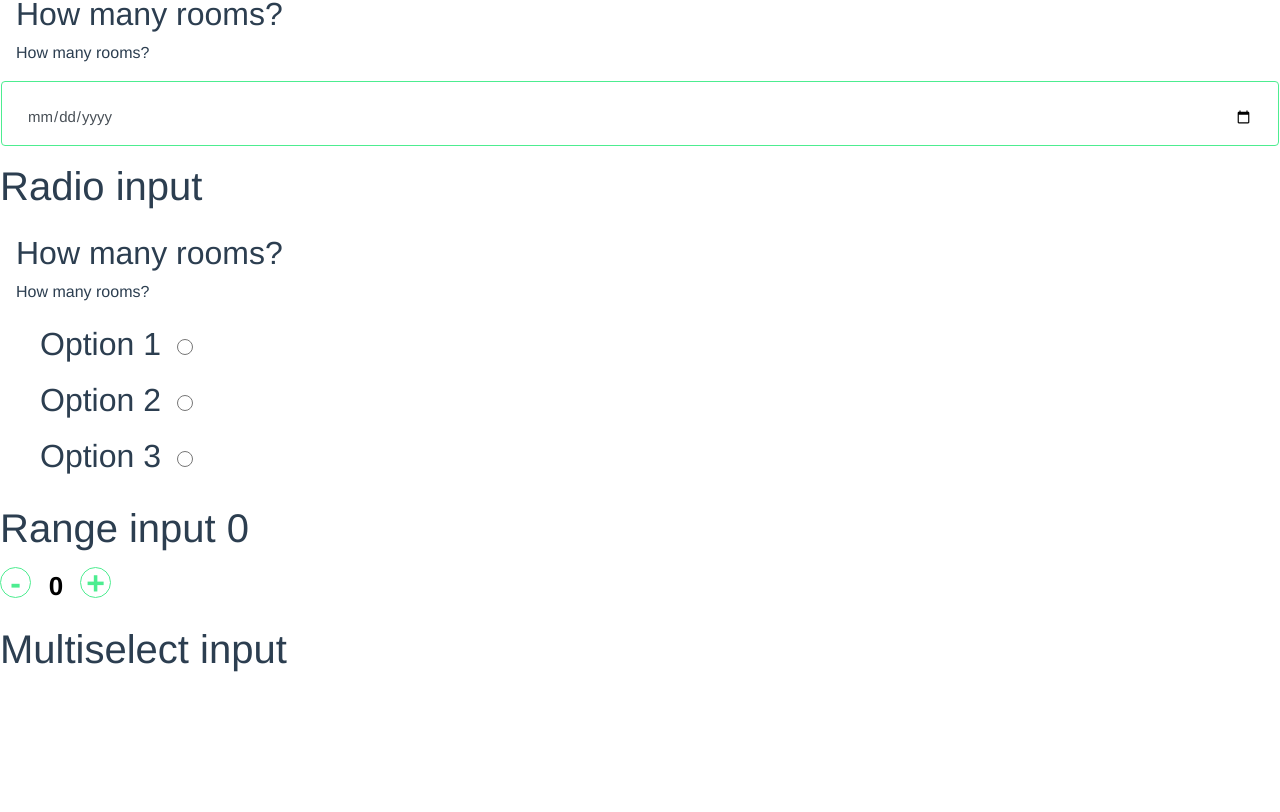
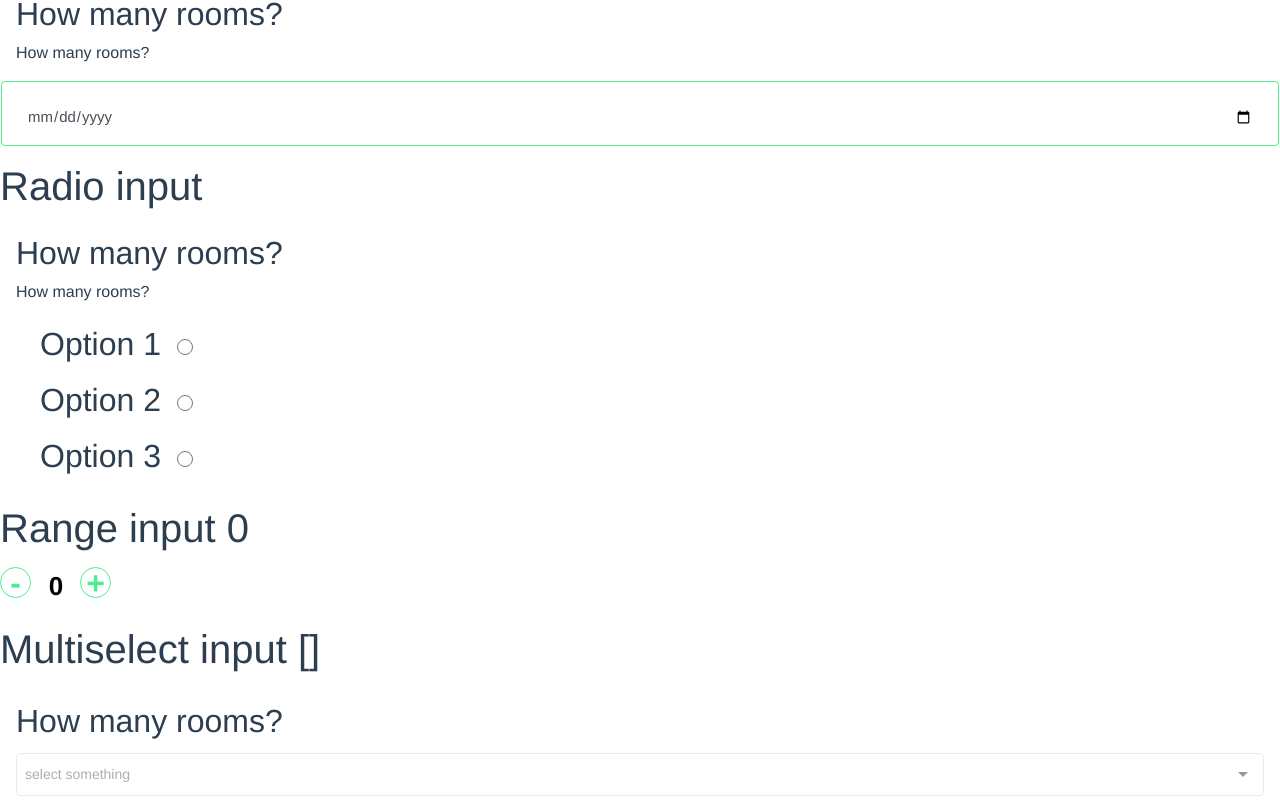
Before and after one commit to mirimadahmed/vue-quotation-calculator, a Vue app: page /#/ in a window 1280 px wide. Shown: the part 877-1689 px from the top of the page. Before the commit the page ends 1558 px from the top, so only its background shows below. Built offline with nearby package versions, Linux system fonts and the light colour scheme.

Commit message:
multiselect done

```diff
--- a/src/components/HelloWorld.vue
+++ b/src/components/HelloWorld.vue
@@ -17,8 +17,8 @@
     <RadioInput v-model="radioInput" :settings="inputDef.services[0].subServices[0].questions[3]" />
     <h1>Range input {{ rangeInput }} </h1>
     <RangeInput v-model="rangeInput" :settings="inputDef.services[0].subServices[0].questions[4]" />
-    <h1>Multiselect input</h1>
-    <!-- <MultiselectInput /> -->
+    <h1>Multiselect input {{ multiSelectInput }} </h1>
+    <MultiselectInput v-model="multiSelectInput" :settings="inputDef.services[0].subServices[0].questions[5]" />
   </div>
 </template>
 
@@ -55,6 +55,7 @@ export default {
       radioInput: "",
       rangeInput: 0,
       checkboxInput: [],
+      multiSelectInput: [],
       dateInput: ""
     };
   },
@@ -66,20 +67,5 @@ export default {
 };
 </script>
 
-<!-- Add "scoped" attribute to limit CSS to this component only -->
 <style scoped>
-h3 {
-  margin: 40px 0 0;
-}
-ul {
-  list-style-type: none;
-  padding: 0;
-}
-li {
-  display: inline-block;
-  margin: 0 10px;
-}
-a {
-  color: #42b983;
-}
 </style>
--- a/src/components/inputs/multiselect-input.vue
+++ b/src/components/inputs/multiselect-input.vue
@@ -2,53 +2,53 @@
 <template>
   <div class="p-3">
     <div>
-      <label class="typo__label">Simple select / dropdown</label>
+      <label class="typo__label">{{ settings.title }}</label>
       <multiselect
-        v-model="value"
-        :options="options"
+        v-model="local_value"
+        :options="settings.options"
         :multiple="true"
         :close-on-select="false"
         :clear-on-select="false"
         :preserve-search="true"
-        placeholder="Pick some"
-        label="name"
-        track-by="name"
-        :preselect-first="true"
-      >
-        <template slot="selection" slot-scope="{ values, search, isOpen }">
-          <span
-            class="multiselect__single"
-            v-if="values.length &amp;&amp; !isOpen"
-          >{{ values.length }} options selected</span>
-        </template>
-      </multiselect>
-      <pre class="language-json"><code>{{ value  }}</code></pre>
+        :placeholder="settings.label"
+        label="label"
+        track-by="value"
+        :preselect-first="false"
+      />
     </div>
   </div>
 </template>
 
 <script>
-import Multiselect from 'vue-multiselect';
+import Multiselect from "vue-multiselect";
 
 export default {
   components: {
-    Multiselect,
+    Multiselect
+  },
+  props: {
+    value: {
+      type: Array,
+      required: true
+    },
+    settings: {
+      type: Object,
+      required: true
+    }
   },
   data() {
     return {
-      value: [],
-      options: [
-        { name: 'Vue.js', language: 'JavaScript' },
-        { name: 'Adonis', language: 'JavaScript' },
-        { name: 'Rails', language: 'Ruby' },
-        { name: 'Sinatra', language: 'Ruby' },
-        { name: 'Laravel', language: 'PHP' },
-        { name: 'Phoenix', language: 'Elixir' },
-      ],
+      local_value: this.value
     };
   },
+  watch: {
+    local_value(val) {
+      if (val !== this.value) {
+        this.$emit("input", val);
+      }
+    }
+  }
 };
 </script>
 
-<style>
-</style>
+<style src="vue-multiselect/dist/vue-multiselect.min.css"></style>
--- a/src/data/setup.json
+++ b/src/data/setup.json
@@ -129,6 +129,43 @@
                     "tooltip": "",
                     "price": 20,
                     "hours": 0
+                },
+                {
+                    "type": "multiselect",
+                    "requried": true,
+                    "title": "How many rooms?",
+                    "subTitle": "How many rooms?",
+                    "label": "select something",
+                    "image": "",
+                    "tooltip": "",
+                    "price": 20,
+                    "hours": 0,
+                    "options": [{
+                            "value": "1",
+                            "image": "",
+                            "label": "Option 1",
+                            "subTitle": "",
+                            "toolTip": "",
+                            "questions": []
+                        },
+                        {
+                            "value": "2",
+                            "image": "",
+                            "label": "Option 2",
+                            "subTitle": "",
+                            "toolTip": "",
+                            "questions": []
+                        },
+                        {
+                            "value": "3",
+                            "image": "",
+                            "label": "Option 3",
+                            "subTitle": "",
+                            "toolTip": "",
+                            "questions": []
+                        }
+                    ]
+
                 }
             ]
         }]
```
